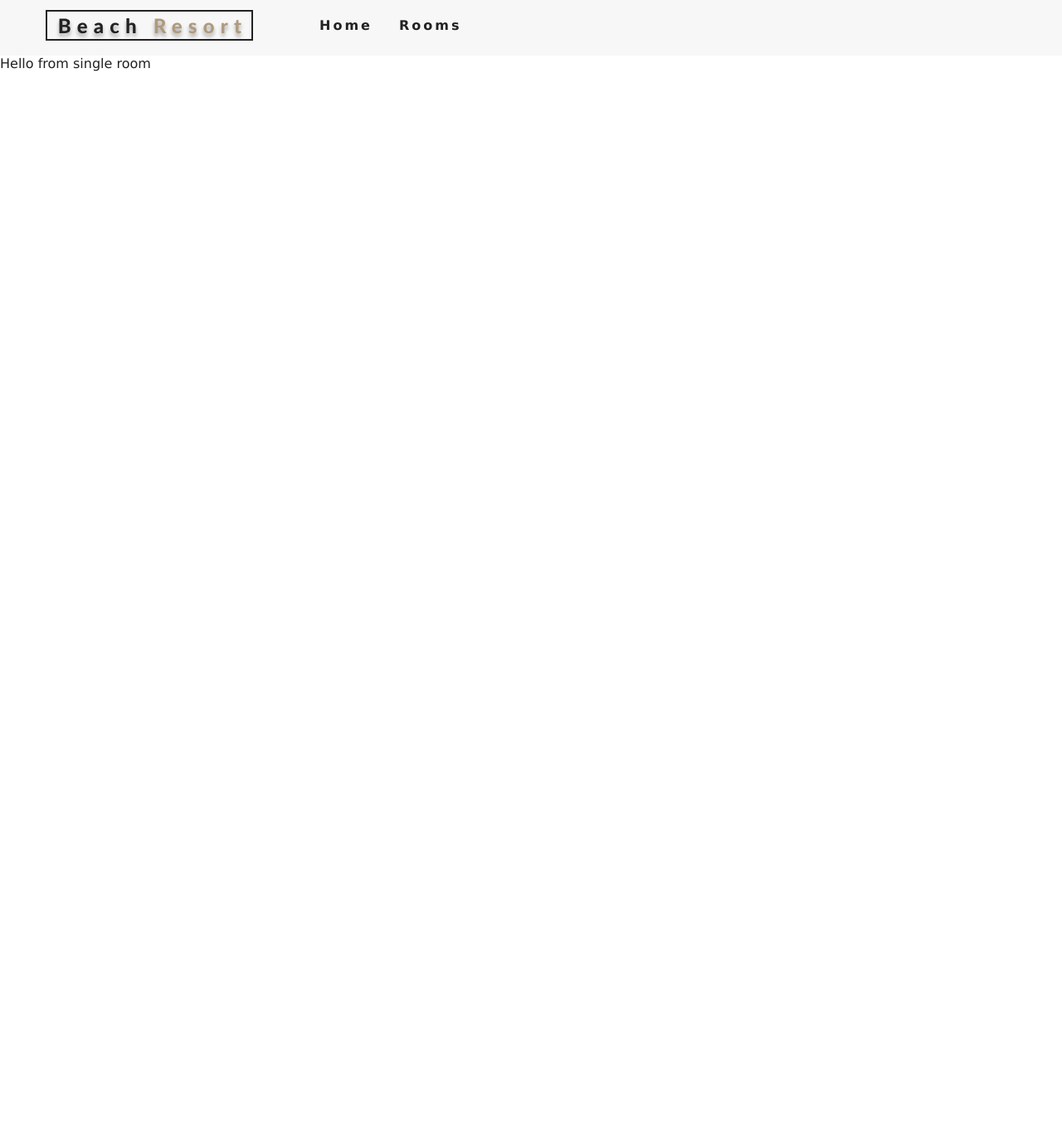
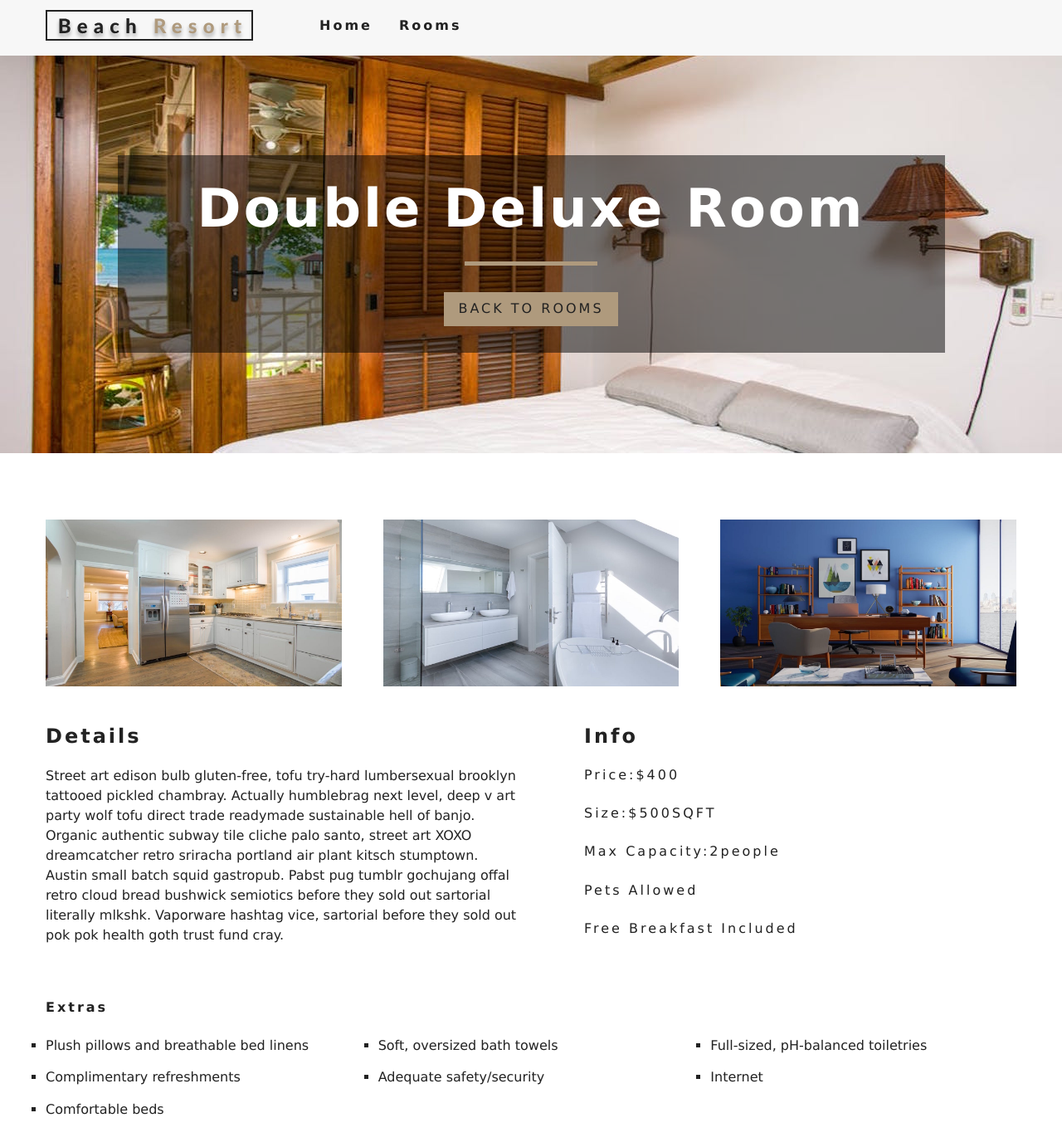
Before and after one commit to yvette809/Resort, a React (Create React App) app in the folder beachrresort/: page /rooms/double-deluxe in a window 1280 px wide. Shown: the top 1382 px of the page at 83% size. Before the commit the page ends 800 px from the top, so only its background shows below. Built offline with nearby package versions, Linux system fonts and the light colour scheme.

Commit message:
single room completed

```diff
--- a/beachrresort/package.json
+++ b/beachrresort/package.json
@@ -11,6 +11,7 @@
     "react-icons": "^4.1.0",
     "react-router-dom": "^5.2.0",
     "react-scripts": "4.0.1",
+    "styled-components": "^5.2.1",
     "web-vitals": "^0.2.4"
   },
   "scripts": {
--- a/beachrresort/src/Context.js
+++ b/beachrresort/src/Context.js
@@ -33,9 +33,15 @@
     });
     return tempItems;
   }
+
+  getRoom = (slug) => {
+    let tempRooms = [...this.state.rooms];
+    const room = tempRooms.find((room) => room.slug === slug);
+    return room;
+  };
   render() {
     return (
-      <RoomContext.Provider value={{ ...this.state }}>
+      <RoomContext.Provider value={{ ...this.state, getRoom:this.getRoom }}>
         {this.props.children}
       </RoomContext.Provider>
     );
--- /dev/null
+++ b/beachrresort/src/components/StyledHero.js
@@ -0,0 +1,14 @@
+import styled from "styled-components";
+import defaultImage from "../images/room-1.jpeg";
+
+const StyledHero = styled.header`
+  min-height: 60vh;
+  background: url(${props=>props.img?props.img:defaultImage}) center/cover no-repeat;
+  display: flex;
+  align-items: center;
+  justify-content: center;
+`;
+
+
+
+export default StyledHero;
--- a/beachrresort/src/pages/Home.jsx
+++ b/beachrresort/src/pages/Home.jsx
@@ -4,6 +4,7 @@
 import Banner from "../components/Banner";
 import Services from "../components/Services";
 import FeaturedRooms from "../components/FeaturedRooms";
+import Button from "../components/StyledHero"
 
 const Home = () => {
   return (
@@ -21,6 +22,7 @@
       </Hero>
       <Services />
       <FeaturedRooms />
+
     </>
   );
 };
--- a/beachrresort/src/pages/SingleRoom.jsx
+++ b/beachrresort/src/pages/SingleRoom.jsx
@@ -1,11 +1,90 @@
-import React, { Component } from 'react'
+import React, { Component } from "react";
+import defaultBcg from "../images/room-1.jpeg";
+import Hero from "../components/Hero";
+import Banner from "../components/Banner";
+import { Link } from "react-router-dom";
+import { RoomContext } from "../Context";
+import StyledHero from "../components/StyledHero";
 
 export default class SingleRoom extends Component {
-    render() {
-        return (
-            <div>
-                Hello from single room
-            </div>
-        )
+  constructor(props) {
+    super(props);
+    // console.log('PROPS',this.props)
+    this.state = {
+      slug: this.props.match.params.slug,
+    };
+  }
+
+  static contextType = RoomContext;
+  //componentDidMount(){}
+  render() {
+    const { getRoom } = this.context;
+    const room = getRoom(this.state.slug);
+    if (!room) {
+      return (
+        <div className="error">
+          <h3>No room found...</h3>
+          <Link to="/rooms" className="btn-primary">
+            Back to Rooms
+          </Link>
+        </div>
+      );
     }
+
+    const {
+      name,
+      description,
+      capacity,
+      size,
+      price,
+      extras,
+      breakfast,
+      pets,
+      images,
+    } = room;
+    return (
+      <>
+        <StyledHero img={images[0] || defaultBcg}>
+          <Banner title={`${name} room`}>
+            <Link to="/rooms" className="btn-primary">
+              Back to Rooms
+            </Link>
+          </Banner>
+        </StyledHero>
+        <section className="single-room">
+          <div className="single-room-images">
+            {images
+              .map((item, index) => <img key={index} src={item} alt={name} />)
+              .slice(1)}
+          </div>
+          <div className="single-room-info">
+            <article className="desc">
+              <h3>details</h3>
+              <p>{description}</p>
+            </article>
+            <article className="info">
+              <h3>info</h3>
+              <h6>price:${price}</h6>
+              <h6>size:${size}SQFT</h6>
+              <h6>
+                max capacity:
+                {capacity > 1 ? `${capacity}people` : `${capacity} person`}
+              </h6>
+              <h6>{pets ? "pets allowed" : "no pets allowed"}</h6>
+              <h6>{breakfast && "free breakfast included"}</h6>
+            </article>
+
+          </div>
+        </section>
+        <section className="room-extras">
+          <h6>extras</h6>
+          <ul className="extras">
+            {extras.map((item, index) => (
+              <li key={index} style={{listStyleType:"square"}}>{item}</li>
+            ))}
+          </ul>
+        </section>
+      </>
+    );
+  }
 }
```
Also changed, not shown: 1 other file (tests, documents, lock files or other folders).
